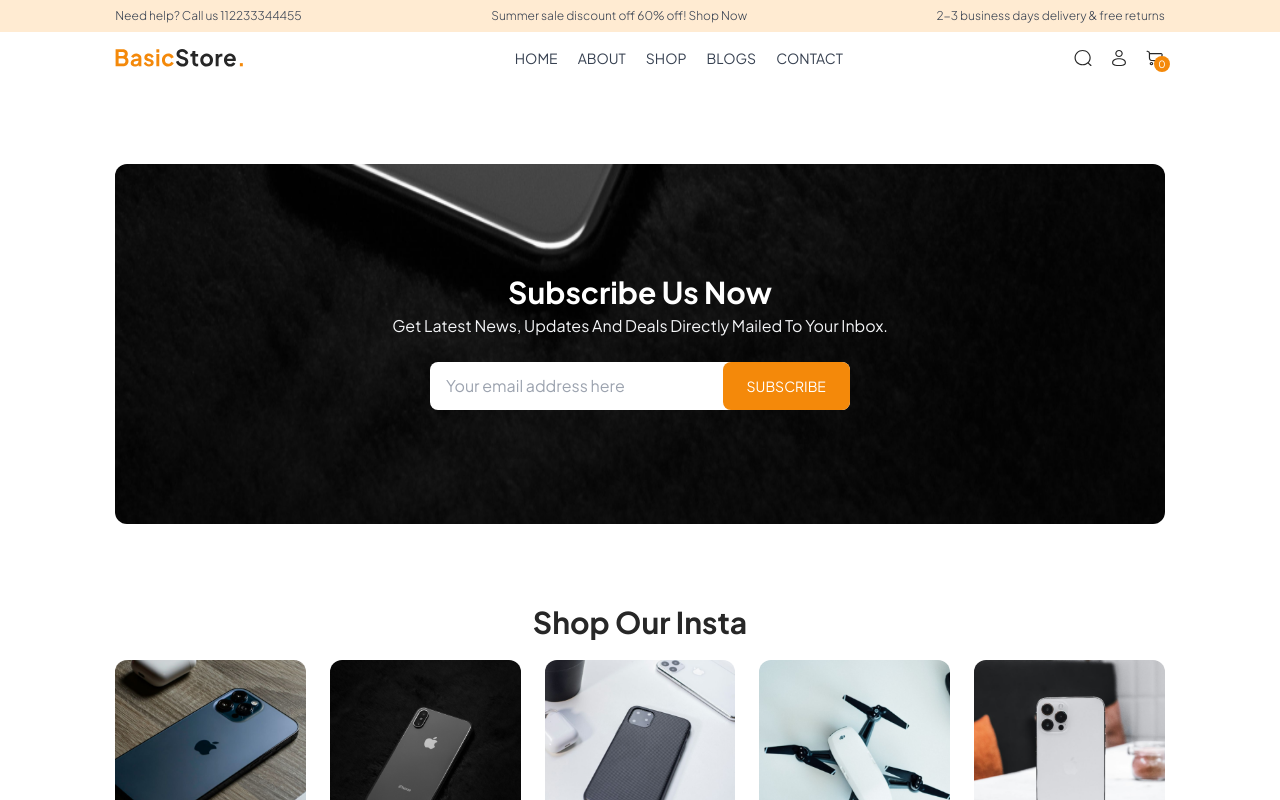
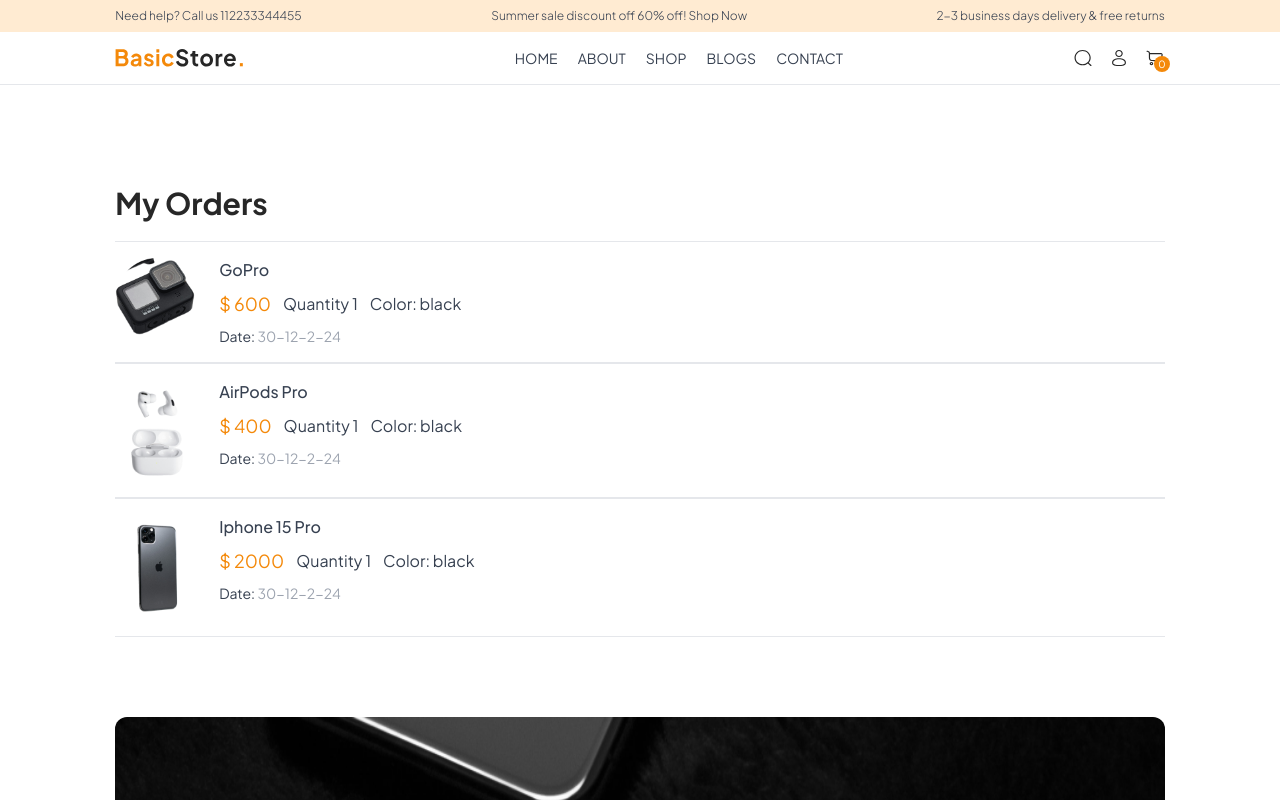
Before and after one commit to Omowunmikamil/BasicStore, a React (Vite) app in the folder frontend/: page /order in a window 1280 px wide. Shown: the top 800 px of the page. Built offline with nearby package versions, Linux system fonts and the light colour scheme.

Commit message:
Implement Order component to display order summary with product details and pricing

```diff
--- a/frontend/src/pages/Order.jsx
+++ b/frontend/src/pages/Order.jsx
@@ -1,7 +1,48 @@
-import React from "react";
+import React, { useContext } from "react";
+import { ShopContext } from "../context/ShopContext";
 
 const Order = () => {
-  return <div></div>;
+  const { products, currency } = useContext(ShopContext);
+
+  return (
+    <div className="pt-20 px-4 sm:px-[5vw] md:px-[7vw] lg:px-[9vw] border-t">
+      <h2 className="text-left">My Orders</h2>
+
+      {/* Order Summary */}
+      {/* Map through products and desplay ordered items */}
+      <div className="">
+        {products.slice(1, 4).map((items, index) => (
+          <div
+            key={index}
+            className="flex flex-col md:flex-row md:items-center md:justify-between text-gray-700 border-t border-b py-4 gap-4"
+          >
+            <div className="flex items-start gap-6 text-sm">
+              <img
+                src={items.image[0]}
+                alt={items.name}
+                className="w-16 sm:w-20"
+              />
+              <div>
+                <p className="sm:text-base font-medium">{items.name}</p>
+                <div className="flex items-center text-base text-gray-700 gap-3 mt-2">
+                  <p className="text-lg text-orange">
+                    {currency} {items.price}
+                  </p>
+                  <p>Quantity 1</p>
+                  <p className="">Color: black</p>
+                </div>
+                <p className="mt-2">
+                  Date: <span className="text-gray-400">30-12-2-24</span>
+                </p>
+              </div>
+            </div>
+
+            {/* Order Status */}
+          </div>
+        ))}
+      </div>
+    </div>
+  );
 };
 
 export default Order;
```
